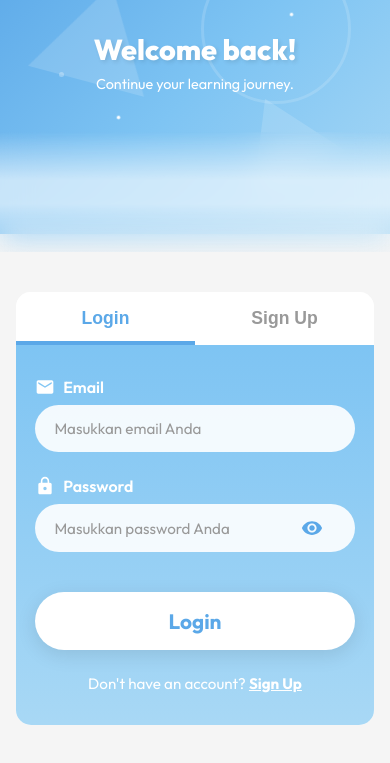
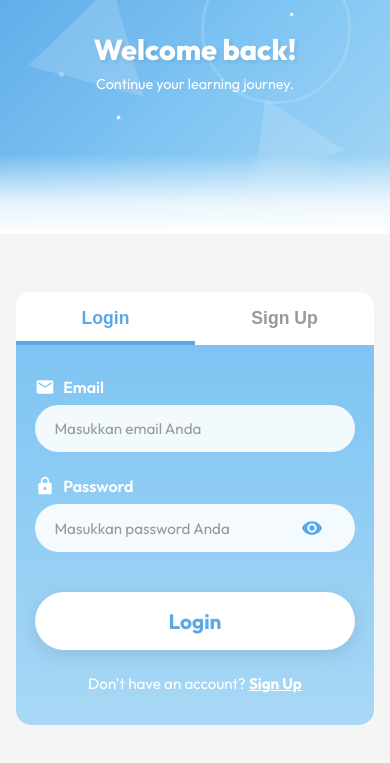
Before and after one commit to Skyborg2109/EnglishMate, a plain HTML site: page pages/login.html in a window 390 px wide. Shown: the part 61-824 px from the top of the page. Drawn offline with Linux system fonts and the light colour scheme; some packages are replaced by stand-ins of ours; a script that the page names is missing.

Commit message:
Fix: Refine mobile blur effect by anchoring to header bottom

```diff
--- a/pages/login.html
+++ b/pages/login.html
@@ -559,22 +559,28 @@
                 grid-template-columns: 1fr;
             }
 
-            /* Mobile Horizontal Blur */
+            /* Mobile Horizontal Blur - Reset old one */
             .login-container::after {
+                display: none;
+            }
+
+            /* New Anchored Blur */
+            .left-section::after {
+                content: '';
+                position: absolute;
+                bottom: 0;
+                left: 0;
                 width: 100%;
-                height: 120px;
-                left: 0;
-                top: 30vh;
-                /* Matches left-section min-height */
-                bottom: auto;
-                transform: translateY(-50%);
+                height: 80px;
+                /* Taller for smoother fade */
                 background: linear-gradient(to bottom,
                         rgba(255, 255, 255, 0) 0%,
-                        rgba(255, 255, 255, 0.6) 40%,
-                        rgba(255, 255, 255, 0.6) 60%,
-                        rgba(255, 255, 255, 0) 100%);
-                backdrop-filter: blur(15px);
-                -webkit-backdrop-filter: blur(15px);
+                        rgba(255, 255, 255, 0.8) 60%,
+                        rgba(255, 255, 255, 1) 100%);
+                backdrop-filter: blur(10px);
+                -webkit-backdrop-filter: blur(10px);
+                pointer-events: none;
+                z-index: 5;
             }
 
             .left-section {
```
